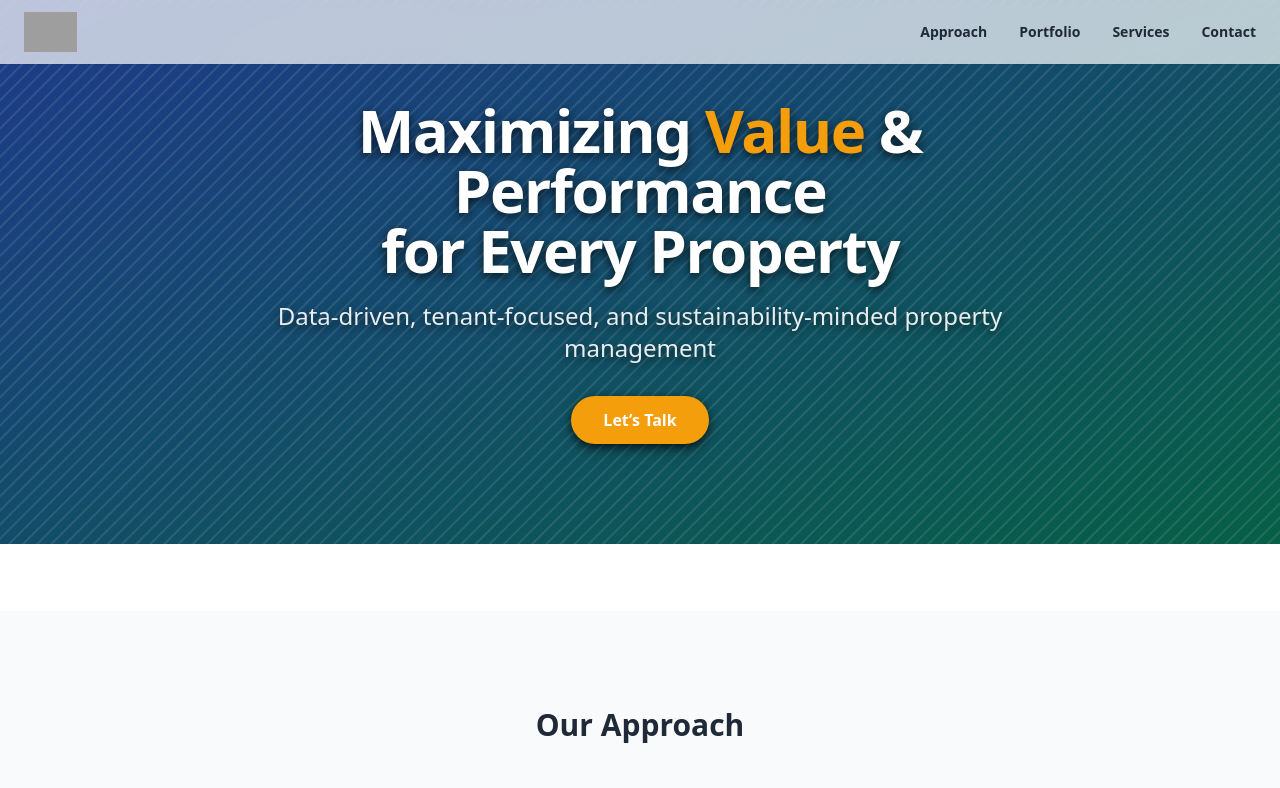
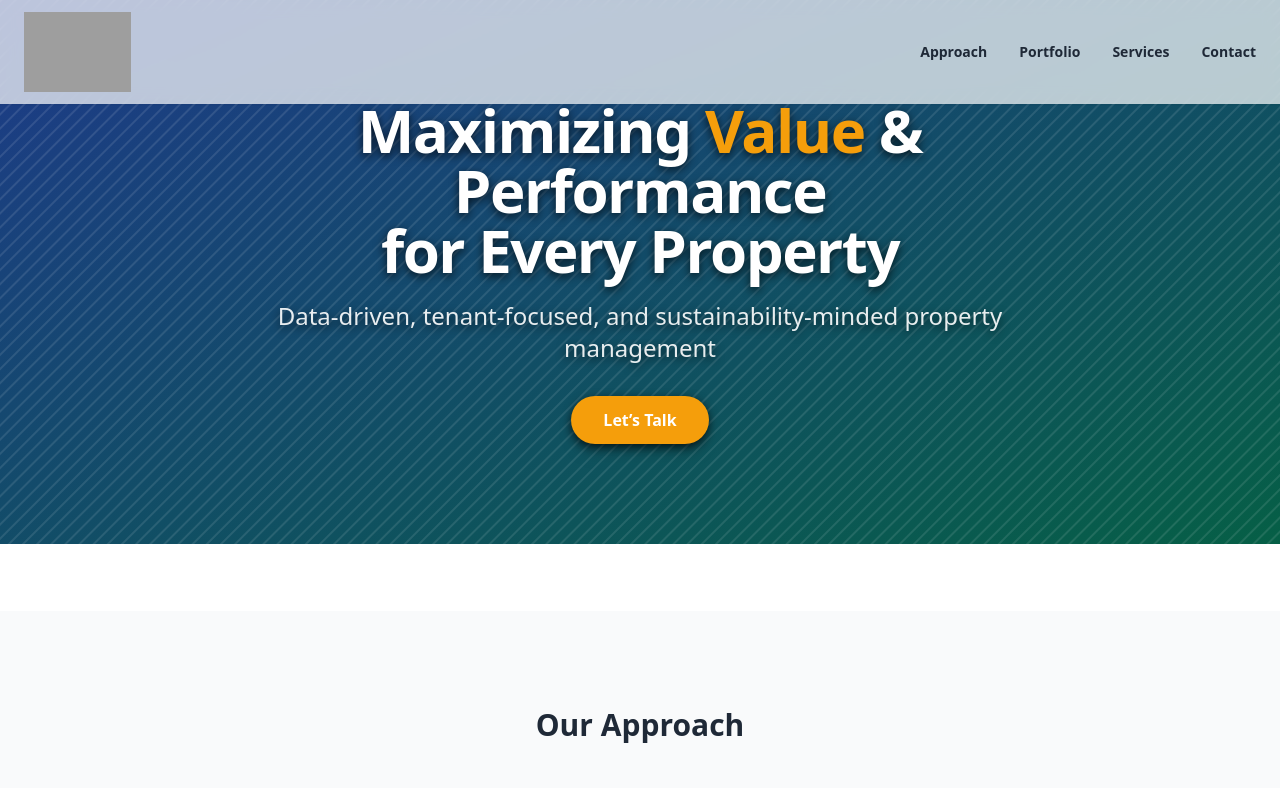
Before and after one commit to zczhuang/Cedarwind-site, a plain HTML site: page index.html in a window 1280 px wide. Shown: the top 788 px of the page. Drawn offline with nearby package versions, Linux system fonts and the light colour scheme; grey boxes are pictures that could not be loaded.

Commit message:
Update index.html

```diff
--- a/index.html
+++ b/index.html
@@ -18,7 +18,7 @@
   <nav class="fixed inset-x-0 top-0 z-50 backdrop-blur bg-white/70 shadow-sm">
     <div class="max-w-7xl mx-auto px-6 py-3 flex items-center justify-between">
       <a href="#" class="flex items-center gap-3">
-        <img src="logo.png" alt="Cedarwind logo" class="h-10 w-auto" />
+        <img src="logo.png" alt="Cedarwind logo" class="h-20 w-auto" />
         <span class="sr-only">Cedarwind Solution</span>
       </a>
       <button id="navToggle" class="md:hidden p-2">
```
